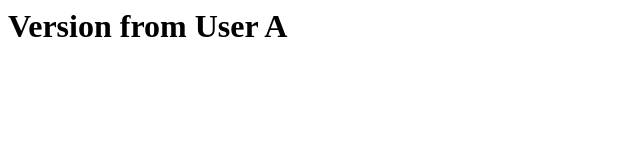
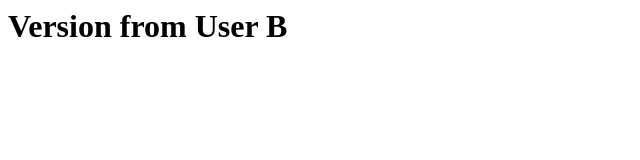
Before and after one commit to aksharatanted0676-alt/my-repo, a plain HTML site: page index.html in a window 1280 px wide. Shown: the full height of the page, 0-640 px from the left. Drawn offline with Linux system fonts and the light colour scheme.

Commit message:
User B updated index.html

```diff
--- a/index.html
+++ b/index.html
@@ -1 +1 @@
-<h1>Version from User A</h1>
+<h1>Version from User B</h1>
```
